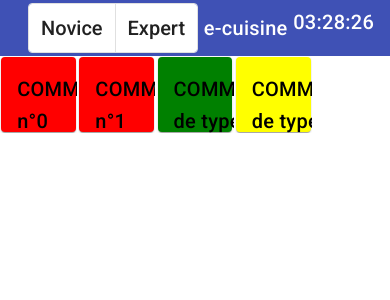
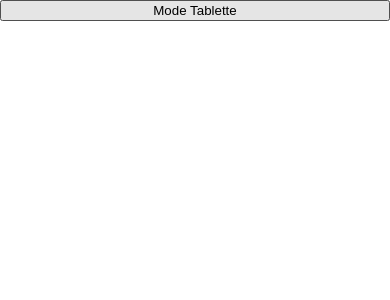
Before and after one commit to EvaRadu/eCuisine, an Angular app: page / in a window 390 px wide. Shown: the top 300 px of the page. Built offline with nearby package versions, Linux system fonts and the light colour scheme.

Commit message:
working on the first route : tablet

```diff
--- a/src/app/app-routing.module.ts
+++ b/src/app/app-routing.module.ts
@@ -1,8 +1,15 @@
 import { NgModule } from '@angular/core';
 import { RouterModule, Routes } from '@angular/router';
+import { AppComponent } from './app.component';
+import { TabletComponent } from './tablet/tablet.component';
 
 
-const routes: Routes = [];
+
+const routes: Routes = [
+  {
+    path: 'tablet', component: TabletComponent,
+  }
+];
 
 @NgModule({
   imports: [RouterModule.forRoot(routes)],
--- a/src/app/app.component.html
+++ b/src/app/app.component.html
@@ -1,4 +1,6 @@
 <div id="main">
-    <app-toolbar-e-cuisine></app-toolbar-e-cuisine>
-    <app-board id="board"></app-board>
+    <router-outlet></router-outlet>
+    <!--<a routerLink="facesnaps" routerLinkActive="active" [routerLinkActiveOptions]="{ exact: true }">Tablet</a>
+    -->
+    <button (click)="modeTablette()">Mode Tablette</button>
 </div>
--- a/src/app/app.component.ts
+++ b/src/app/app.component.ts
@@ -1,5 +1,7 @@
 import {Component, HostListener, OnInit} from '@angular/core';
 import {Task, tasks} from './tasks';
+import { Router } from '@angular/router';
+
 
 @Component({
   selector: 'app-root',
@@ -9,14 +11,14 @@ import {Task, tasks} from './tasks';
 
 
 export class AppComponent implements OnInit {
-  title = 'ecuisine';
-  tasks = tasks;
+  constructor(private router: Router) { }
 
   ngOnInit() {
-    setInterval(() => {
-      let index = Math.floor(Math.random() * (tasks.length))
-      console.log(index)
-      this.tasks[index].pressingNumber = Math.random() * 100;
-    }, 1000);
+
+  }
+
+
+  modeTablette(){
+    this.router.navigateByUrl('tablet');
   }
 }
--- a/src/app/app.module.ts
+++ b/src/app/app.module.ts
@@ -16,6 +16,7 @@ import {MatCardModule} from '@angular/material/card';
 import { CardClusterComponent } from './card-cluster/card-cluster.component';
 import { BoardComponent } from './board/board.component';
 import { MatGridListModule } from '@angular/material/grid-list';
+import { TabletComponent } from './tablet/tablet.component';
 
 @NgModule({
   declarations: [
@@ -24,7 +25,8 @@ import { MatGridListModule } from '@angular/material/grid-list';
     CardComponent,
     ListeComponent,
     CardClusterComponent,
-    BoardComponent
+    BoardComponent,
+    TabletComponent
     ],
   imports: [
     BrowserModule,
--- /dev/null
+++ b/src/app/tablet/tablet.component.html
@@ -0,0 +1,2 @@
+<app-toolbar-e-cuisine></app-toolbar-e-cuisine>
+<app-board id="board"></app-board>
--- /dev/null
+++ b/src/app/tablet/tablet.component.scss
@@ -0,0 +1,4 @@
+#main {
+    display: flex;
+    flex-direction: column;
+}
--- /dev/null
+++ b/src/app/tablet/tablet.component.ts
@@ -0,0 +1,22 @@
+import {Component, HostListener, OnInit} from '@angular/core';
+import {Task, tasks} from '../tasks';
+
+@Component({
+  selector: 'app-tablet',
+  templateUrl: './tablet.component.html',
+  styleUrls: ['./tablet.component.scss']
+})
+
+
+export class TabletComponent implements OnInit {
+  title = 'ecuisine';
+  tasks = tasks;
+
+  ngOnInit() {
+    setInterval(() => {
+      let index = Math.floor(Math.random() * (tasks.length))
+      console.log(index)
+      this.tasks[index].pressingNumber = Math.random() * 100;
+    }, 1000);
+  }
+}
```
